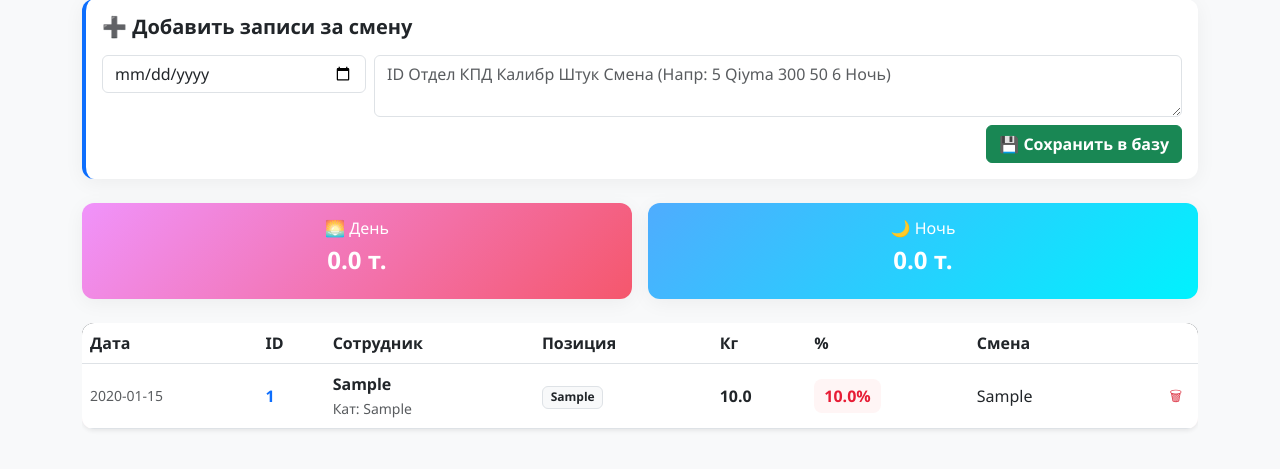
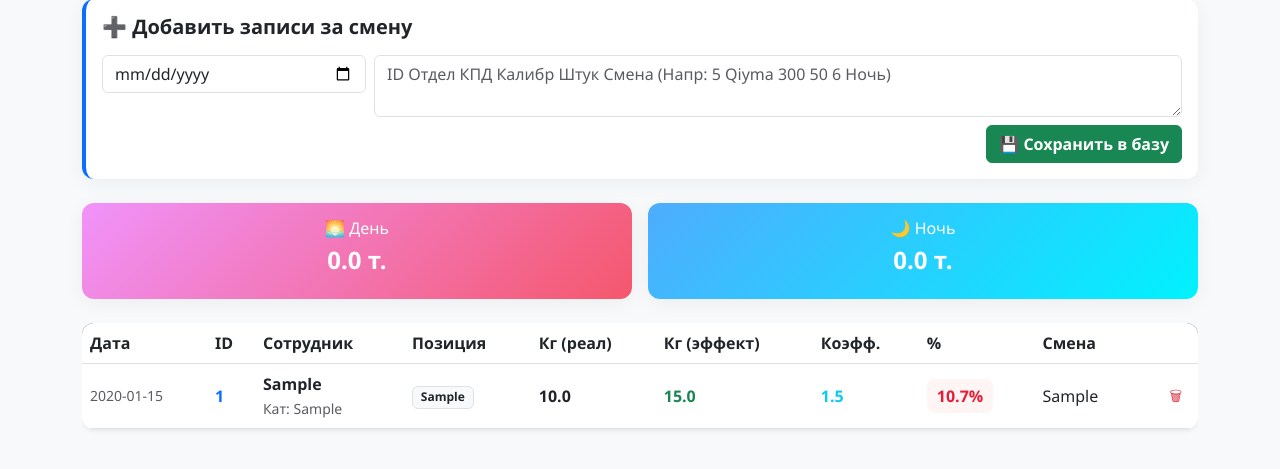
Before and after one commit to Dilmurod1985/worker-kpd, a Flask app: page /tabel in a window 1280 px wide. Shown: the part 269-738 px from the top of the page. Run offline with Flask 3, Linux system fonts and the light colour scheme; tables that the repository leaves empty hold one stand-in row (values such as "Sample post").

Commit message:
🎯  СЯ ССТЬ ТЫ!
✅ овые функции расчета сложности:
- get_complexity_coefficient() - коэффициент по калибру
- get_category_norm() - средняя норма категории
- calculate_efficiency_percentage() - % с учетом сложности

✅ оэффициенты сложности по калибру:
- ≤10 кг: 1.5 (очень высокая сложность)
- ≤20 кг: 1.3 (высокая сложность)
- ≤35 кг: 1.15 (средняя сложность)
- >35 кг: 1.0 (базовая сложность)

✅ бновлен интерфейс:
- г (реал) - фактический вес
- г (эффект) - вес с учетом сложности
- оэфф. - примененный коэффициент
- % рассчитан по формуле: (еал_ес × оэфф) / орма × 100

✅ Сохранение в базе:
- обавлено поле complexity_coefficient в Record
- оэффициент сохраняется при вводе данных
- егко тестировать и поддерживать

🚀 Теперь сотрудники видят за что начислен бонус!

```diff
--- a/app.py
+++ b/app.py
@@ -53,6 +53,69 @@ class Record(db.Model):
     kalibr = db.Column(db.Float)
     sht = db.Column(db.Float)
     shift = db.Column(db.String(20))
+    # Добавляем поле для сохранения коэффициента сложности
+    complexity_coefficient = db.Column(db.Float, default=1.0)
+
+# === ФУНКЦИИ РАСЧЕТА СЛОЖНОСТИ ===
+def get_complexity_coefficient(kalibr):
+    """
+    Возвращает коэффициент сложности на основе калибра (веса бабины)
+
+    Args:
+        kalibr (float): вес бабины в кг
+
+    Returns:
+        float: коэффициент сложности
+    """
+    if kalibr is None or kalibr <= 0:
+        return 1.0
+
+    if kalibr <= 10:
+        return 1.5  # очень высокая сложность
+    elif kalibr <= 20:
+        return 1.3  # высокая сложность
+    elif kalibr <= 35:
+        return 1.15  # средняя сложность
+    else:
+        return 1.0  # базовая сложность
+
+def get_category_norm(category):
+    """
+    Возвращает среднюю норму для категории
+
+    Args:
+        category (str): категория сотрудника
+
+    Returns:
+        float: средняя норма в кг
+    """
+    category_norms = {
+        "1": (300 + 450) / 2,  # 375 кг
+        "2": (280 + 400) / 2,  # 340 кг
+        "3": (250 + 350) / 2,  # 300 кг
+        "4": (220 + 280) / 2,  # 250 кг
+        "5": (100 + 180) / 2,  # 140 кг
+    }
+    return category_norms.get(category, 140)  # по умолчанию как 5 категория
+
+def calculate_efficiency_percentage(real_weight, complexity_coeff, category_norm):
+    """
+    Рассчитывает процент выполнения плана с учетом сложности
+
+    Args:
+        real_weight (float): реальный вес в кг
+        complexity_coeff (float): коэффициент сложности
+        category_norm (float): средняя норма категории
+
+    Returns:
+        float: процент выполнения плана
+    """
+    if category_norm <= 0:
+        return 0
+
+    effective_weight = real_weight * complexity_coeff
+    percentage = (effective_weight / category_norm) * 100
+    return round(percentage, 1)
 
 # === ИНИЦИАЛИЗАЦИЯ БАЗЫ ДАННЫХ ===
 # Ничего не делаем при старте - база будет создана при первом запросе
@@ -146,12 +209,17 @@ def bulk_input():
             wid = p[0].strip()
             if Worker.query.filter_by(worker_id=wid).first():
                 try:
+                    # Получаем калибр и рассчитываем коэффициент сложности
+                    kalibr = float(p[3].replace(',', '.'))
+                    complexity_coeff = get_complexity_coefficient(kalibr)
+
                     db.session.add(Record(
                         worker_id=wid, date=date_str, otdel=p[1],
                         total_kpd=float(p[2].replace(',', '.')),
-                        kalibr=float(p[3].replace(',', '.')),
+                        kalibr=kalibr,
                         sht=float(p[4].replace(',', '.')),
-                        shift=p[5] if len(p) > 5 else "Ночь"
+                        shift=p[5] if len(p) > 5 else "Ночь",
+                        complexity_coefficient=complexity_coeff  # сохраняем коэффициент
                     ))
                 except: continue
     db.session.commit()
@@ -200,22 +268,32 @@ def tabel():
                 logger.warning(f"Не найден работник с ID: {data['id']}")
                 continue
 
-            cat_num = "".join(filter(str.isdigit, w.category)) if w and w.category else "5"
-            norm_val = norms.get(cat_num, 100)
-            percent = (data['summa'] / norm_val * 100) if norm_val > 0 else 0
+            # Получаем категорию и норму
+            category = w.category if w else "5"
+            category_norm = get_category_norm(category)
+
+            # Рассчитываем коэффициент сложности на основе калибра
+            complexity_coeff = get_complexity_coefficient(data['kalibr'])
+
+            # Рассчитываем процент выполнения с учетом сложности
+            real_weight = data['summa']
+            effective_weight = real_weight * complexity_coeff
+            percentage = calculate_efficiency_percentage(real_weight, complexity_coeff, category_norm)
 
             rows.append({
                 'db_id': data['id_db'],
                 'date': data['date'],
                 'id': data['id'],
                 'fio': w.fio if w else "-",
-                'cat': w.category if w else "5",
+                'cat': category,
                 'pos': ", ".join(data['pos']),
                 'kalibr': data['kalibr'],
                 'sht': data['sht'],
-                'summa': round(data['summa'], 2),
-                'norma': norm_val,
-                'percent': round(percent, 1),
+                'summa': round(real_weight, 2),           # реальный вес
+                'effective_weight': round(effective_weight, 2),  # эффективный вес
+                'complexity_coeff': complexity_coeff,           # коэффициент сложности
+                'norma': category_norm,
+                'percent': percentage,
                 'shift': data['shift']
             })
 
--- a/templates/tabel.html
+++ b/templates/tabel.html
@@ -126,7 +126,9 @@
                         <th>ID</th>
                         <th>Сотрудник</th>
                         <th>Позиция</th>
-                        <th>Кг</th>
+                        <th>Кг (реал)</th>
+                        <th>Кг (эффект)</th>
+                        <th>Коэфф.</th>
                         <th>%</th>
                         <th>Смена</th>
                         <th></th>
@@ -143,6 +145,8 @@
                         </td>
                         <td><span class="badge bg-light text-dark border">{{ s.pos }}</span></td>
                         <td class="fw-bold">{{ s.summa }}</td>
+                        <td class="fw-bold text-success">{{ s.effective_weight }}</td>
+                        <td class="fw-bold text-info">{{ s.complexity_coeff }}</td>
                         <td>
                             <span class="{{ 'badge-ok' if s.percent >= 100 else 'badge-bad' }}">
                                 {{ s.percent }}%
```
